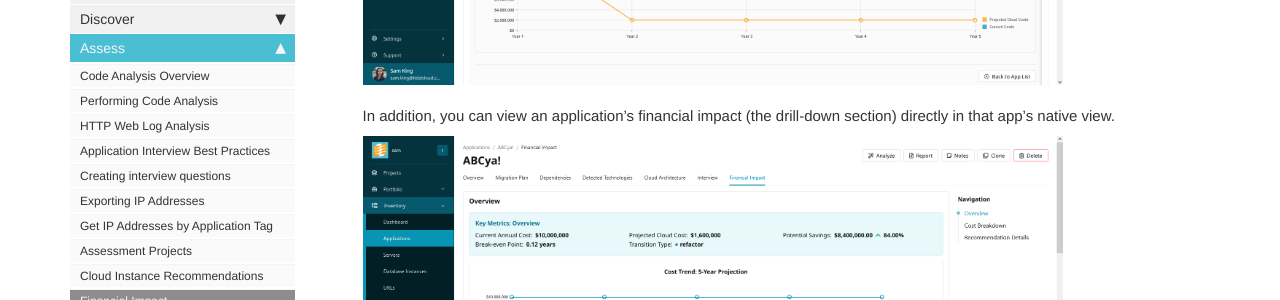
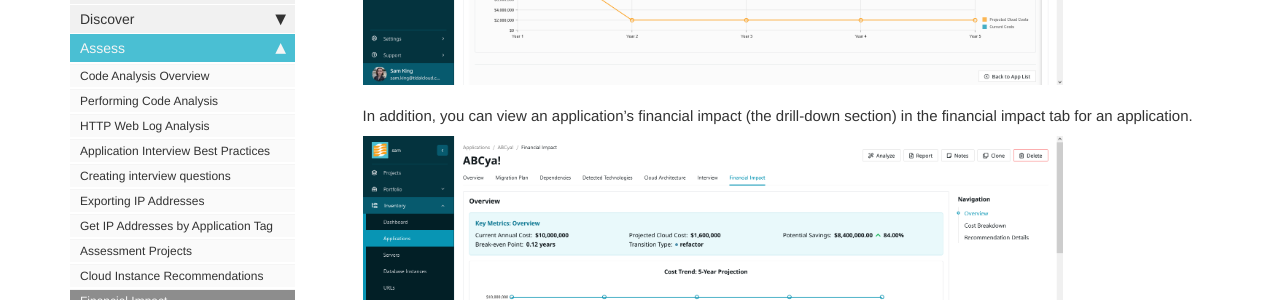
Before and after one commit to tidalmigrations/tidalmigrations.github.io, a Jekyll site: the page built from pages/user guides/financial_impact.md, in a window 1280 px wide and 900 px high, scrolled down 921 px. Shown: the part 153-453 px from the top of the window. Built offline with Jekyll 4.4.1, drawn with Linux system fonts in a browser that asks for light colours; nearby versions of some CDN libraries; comment, search, counter and statistics services are not loaded.

Commit message:
Update pages/user guides/financial_impact.md
Co-authored-by: Justin <justincbarclay@gmail.com>

```diff
--- a/pages/user guides/financial_impact.md
+++ b/pages/user guides/financial_impact.md
@@ -23,7 +23,7 @@ The second is a drill-down section for each application in this project.
 
 {% include image.html file="financial-impact-2.png" %}
 
-In addition, you can view an application's financial impact (the drill-down section) directly in that app's native view.
+In addition, you can view an application's financial impact (the drill-down section) in the financial impact tab for an application.
 
 {% include image.html file="financial-impact-3.png" %}
 
```
